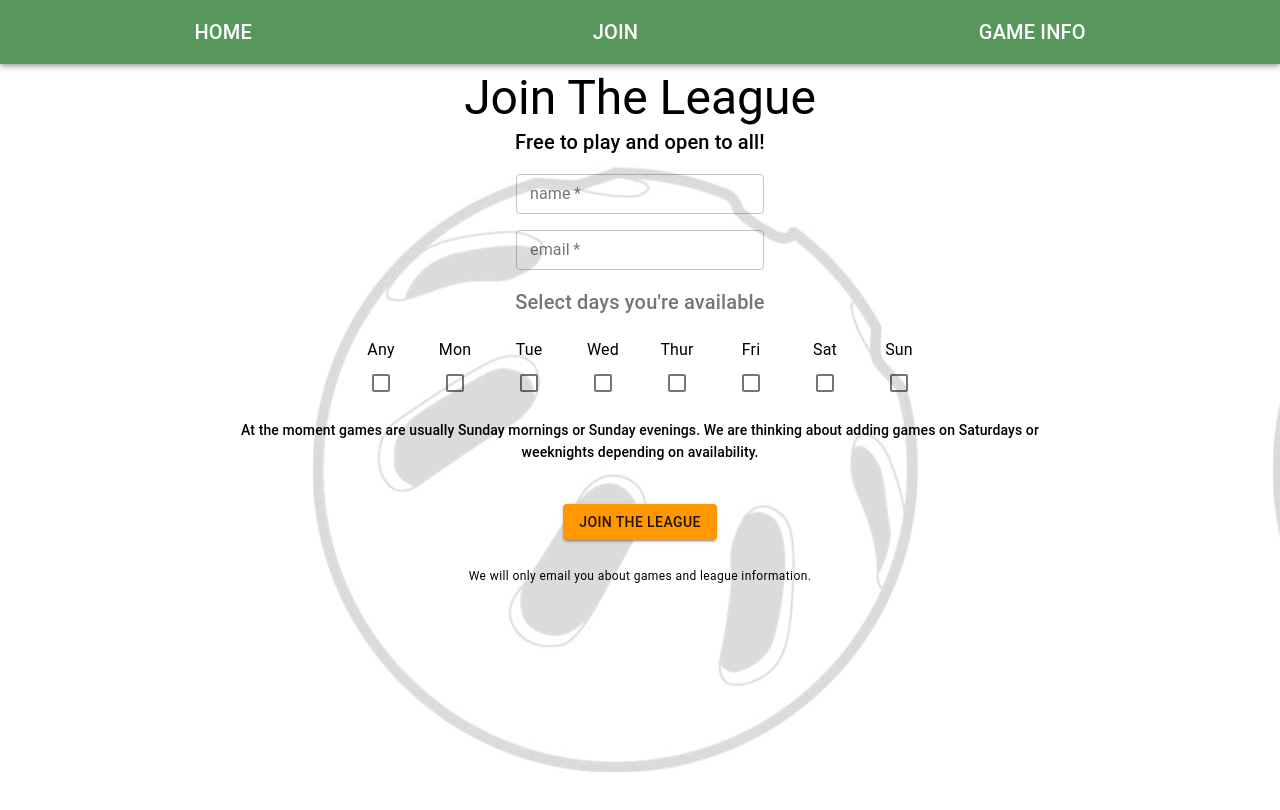
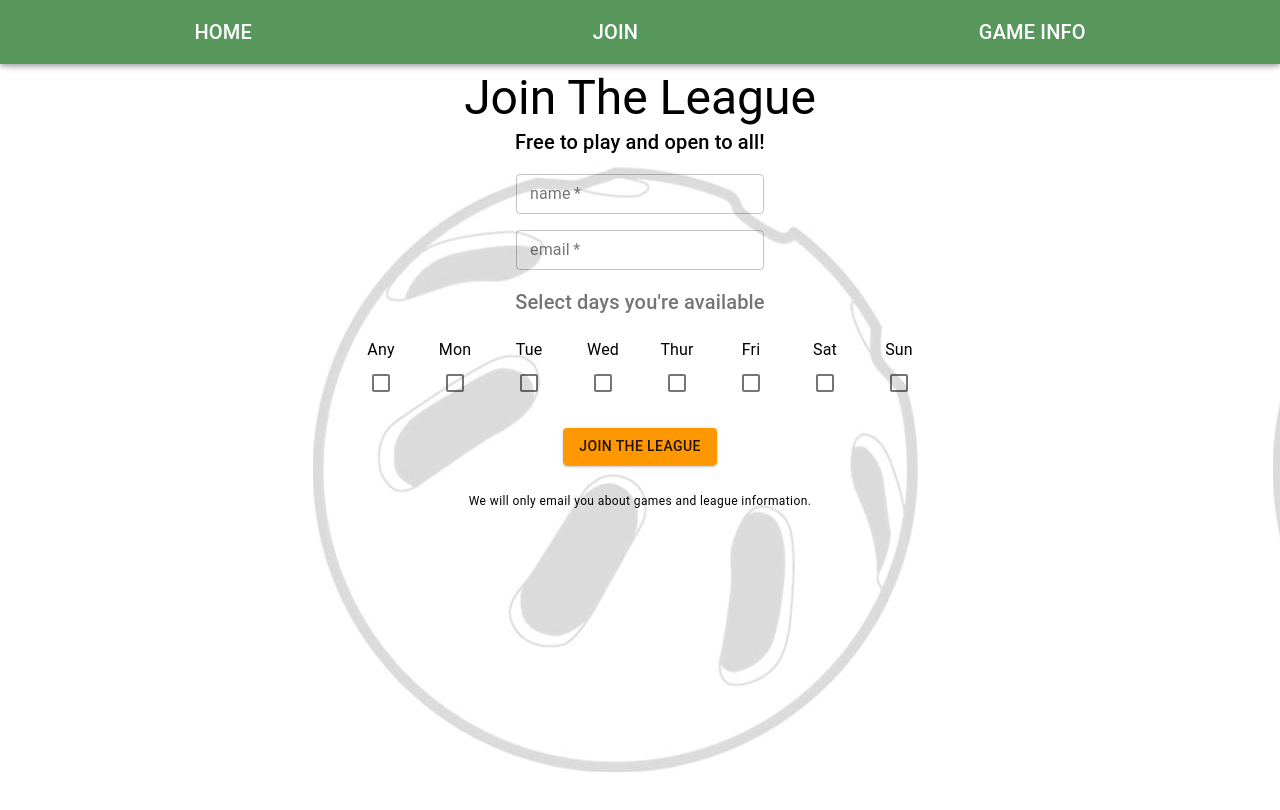
Before and after one commit to AlexanderOlivares/TravisHeightsWiffleBallLeague, a React (Create React App) app in the folder client/: page /join in a window 1280 px wide. Shown: the top 810 px of the page. Built offline with nearby package versions, Linux system fonts and the light colour scheme.

Commit message:
tbd gametime. catch-all redirect to home

```diff
--- a/client/src/components/GameInfo.tsx
+++ b/client/src/components/GameInfo.tsx
@@ -72,7 +72,7 @@ const GameInfo: React.FC = () => {
       <Box style={GlobalStyles.card}>
         <Box>
           <Typography align="center" variant="h4">
-            Next game will be the weekend of Aug 14-15th TBD
+            Next game is TBD
           </Typography>
         </Box>
         <Typography align="center" variant="h5">
--- a/client/src/components/Join.tsx
+++ b/client/src/components/Join.tsx
@@ -218,13 +218,6 @@ export default function Join() {
                     />
                   </FormGroup>
                 </Box>
-                <Box m={2} px="10%">
-                  <Typography align="center" variant="subtitle2">
-                    At the moment games are usually Sunday mornings or Sunday
-                    evenings. We are thinking about adding games on Saturdays or
-                    weeknights depending on availability.
-                  </Typography>
-                </Box>
               </FormControl>
             </Box>
             <Box m={3}>
```
Also changed, not shown: 1 other file (tests, documents, lock files or other folders).
